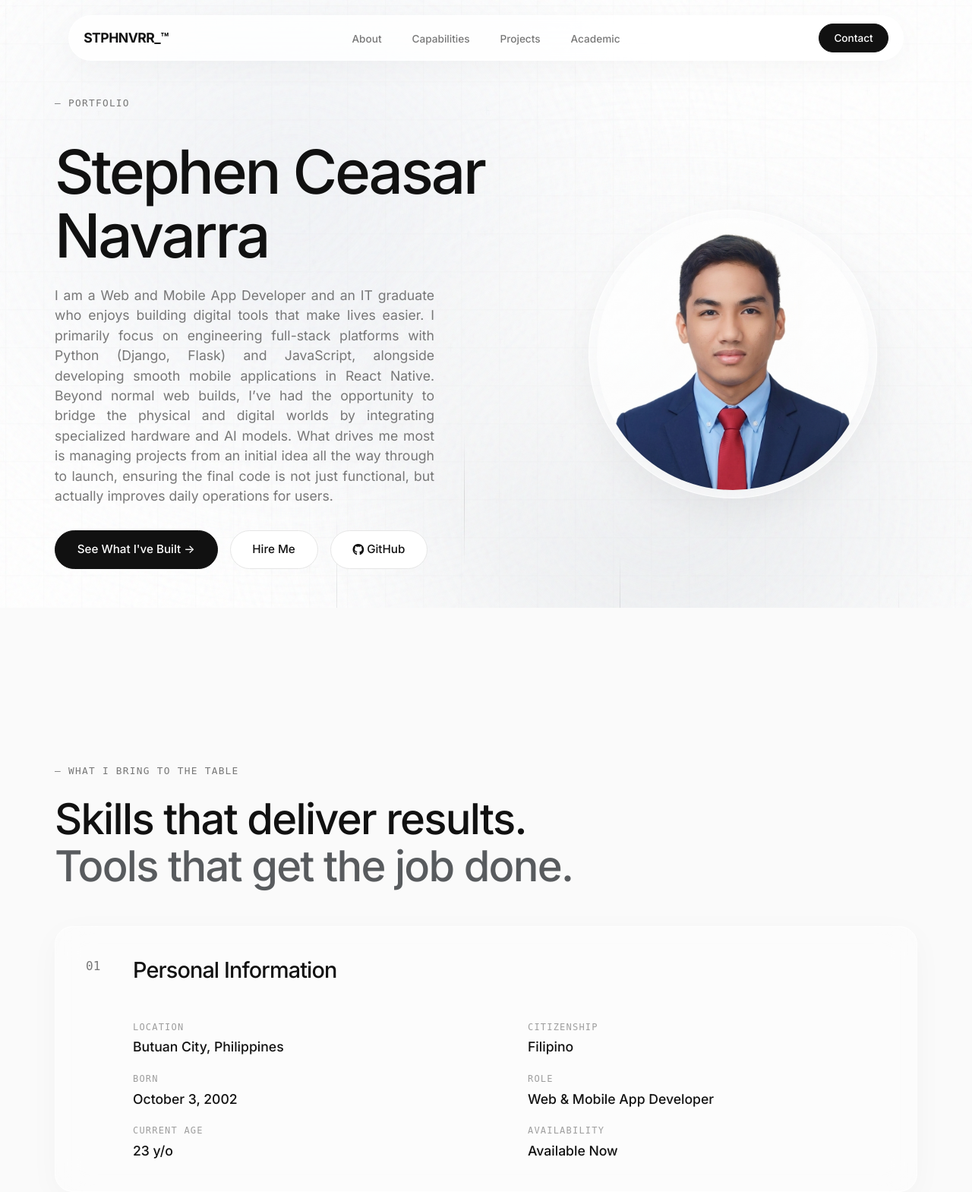
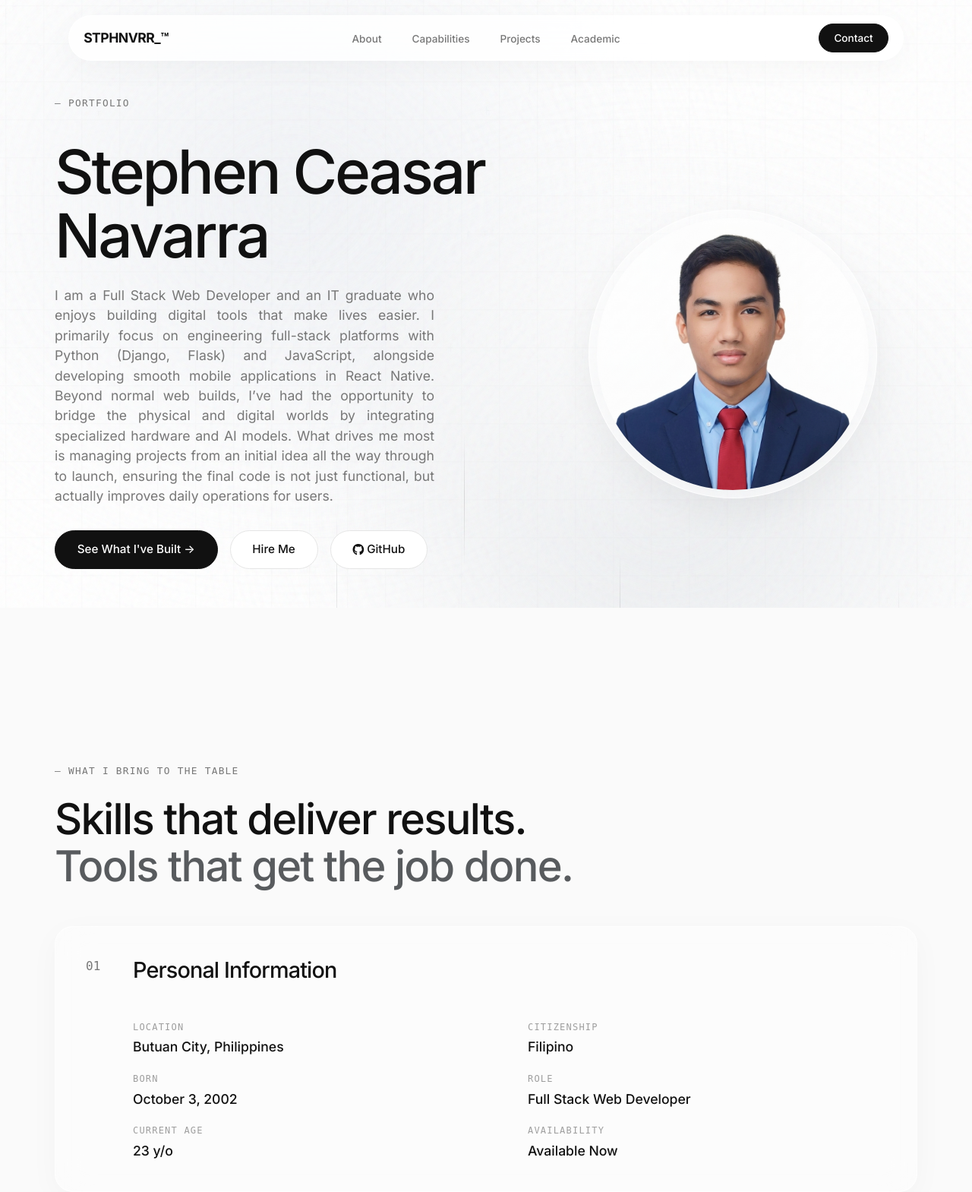
Before and after one commit to stphnvrra/stephen-navarra-web-portfolio, a Flask app: page / in a window 1280 px wide. Shown: the top 1569 px of the page at 76% size. Run offline with Flask 3, Linux system fonts and the light colour scheme.

Commit message:
Update role to Full Stack Web Developer in intro, summary, and mockups

```diff
--- a/templates/index.html
+++ b/templates/index.html
@@ -80,7 +80,7 @@
                 <div class="overline hero-overline">— Portfolio</div>
                 <div class="hero-text">
                     <h1 class="hero-title">Stephen Ceasar<br>Navarra</h1>
-                    <p class="hero-subtitle">I am a Web and Mobile App Developer and an IT graduate who enjoys building
+                    <p class="hero-subtitle">I am a Full Stack Web Developer and an IT graduate who enjoys building
                         digital tools that make lives easier. I primarily focus on engineering full-stack platforms with
                         Python (Django, Flask) and JavaScript, alongside developing smooth mobile applications in React
                         Native. Beyond normal web builds, I’ve had the opportunity to bridge the physical and digital
@@ -141,7 +141,7 @@
                                 </div>
                                 <div class="info-item-minimal">
                                     <span class="info-label">Role</span>
-                                    <span class="info-value">Web & Mobile App Developer</span>
+                                    <span class="info-value">Full Stack Web Developer</span>
                                 </div>
                                 <div class="info-item-minimal">
                                     <span class="info-label">Availability</span>
@@ -562,7 +562,7 @@
                             <pre><code><span class="line-num">1</span> <span class="method">developer</span> = {
 <span class="line-num">2</span>   <span class="key">"name"</span>: <span class="string">"Stephen Ceasar Navarra"</span>,
 <span class="line-num">3</span>   <span class="key">"education"</span>: <span class="string">"BS Information Technology"</span>,
-<span class="line-num">4</span>   <span class="key">"roles"</span>: [<span class="string">"Web & Mobile App Developer"</span>, <span class="string">"IT Programmer"</span>],
+<span class="line-num">4</span>   <span class="key">"roles"</span>: [<span class="string">"Full Stack Web Developer"</span>, <span class="string">"IT Programmer"</span>],
 <span class="line-num">5</span>   <span class="key">"status"</span>: <span class="string">"Available Now — Let's Talk"</span>
 <span class="line-num">6</span> }
 <span class="line-num">7</span>
```
Also changed, not shown: README.md.
